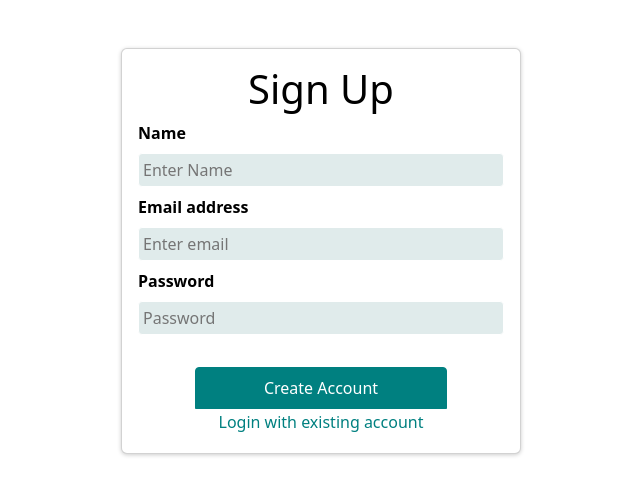
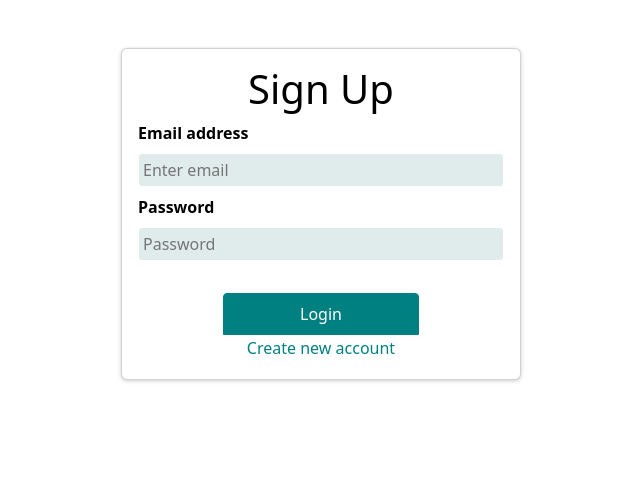
Before and after one commit to harshitaM29/full-stack-expense-tracker-app, a React (Create React App) app in the folder Expense-Tracker-UI/: page / in a window 1280 px wide. Shown: the top 494 px of the page, without its empty margins (319-959 px from the left). Built offline with nearby package versions, Linux system fonts and the light colour scheme.

Commit message:
created login page in front end

```diff
--- a/Expense-Tracker-UI/src/App.js
+++ b/Expense-Tracker-UI/src/App.js
@@ -1,9 +1,18 @@
 import React from 'react';
-import SignUp from './components/Auth/SignUp';
+import LoginPage from './pages/LoginPage';
+import SignUpPage from './pages/SignUpPage';
+import { Switch, Route } from 'react-router-dom';
 
 function App() {
   return (
-    <SignUp />
+   <Switch>
+    <Route path='/' exact>
+      <LoginPage />
+    </Route>
+    <Route path = '/signup'>
+      <SignUpPage />
+    </Route>
+   </Switch>
   );
 }
 
--- /dev/null
+++ b/Expense-Tracker-UI/src/components/Auth/Login.js
@@ -0,0 +1,66 @@
+import classes from './Login.module.css';
+import { Form, Button, ButtonGroup, Card } from 'react-bootstrap';
+import { useState, useRef } from 'react';
+import {useHistory} from 'react-router-dom';
+
+const Login = () => {
+    const [isLoading, setIsLoading] = useState(false);
+    const history = useHistory();
+    const emailInputRef = useRef();
+    const passwordInputRef = useRef();
+    const switchAuthModeHandler = () => {
+        history.push('/signup')
+    };
+    const signInHandler = async(e) => {
+        e.preventDefault();
+        const enteredEmail = emailInputRef.current.value;
+        const enteredPassword = passwordInputRef.current.value;
+        const loginData = {
+          email:enteredEmail,
+          password:enteredPassword
+        }
+        alert('logged in succeful');
+       // setIsLoading(true);
+        // try {
+        // const response = await axios.post('http://localhost:4000/signup',signupData);
+        //   setIsLoading(false)
+        // } catch(err) {
+        //   setIsLoading(false);
+        //   emailInputRef.current.value = "";
+        //   if(err.response.data === 'SequelizeUniqueConstraintError') {
+        //     alert('Email id already present');
+
+        //   }
+
+
+
+    }
+    return (
+        <Card className={classes.auth}>
+        <h1>Sign Up</h1>
+    <Form onSubmit={signInHandler}>
+  <Form.Group className={classes.control} controlId="email">
+    <Form.Label>Email address</Form.Label>
+    <input ref={emailInputRef} required type="email" placeholder="Enter email" />
+  </Form.Group>
+  <Form.Group className={classes.control} controlId="formBasicPassword">
+    <Form.Label>Password</Form.Label>
+    <input ref={passwordInputRef} type="password" placeholder="Password" required/>
+  </Form.Group>
+    <ButtonGroup  className={classes.actions} vertical>
+    {isLoading && <Button  className={classes.toggle} type="button">
+      Sending Request
+  </Button>}
+    {!isLoading && <Button variant="primary" type="submit">
+       Login
+  </Button> }
+  <Button className={classes.toggle} onClick={switchAuthModeHandler} type="button">
+  Create new account
+  </Button>
+  </ButtonGroup>
+    </Form>
+    </Card>
+    )
+};
+
+export default Login;
--- /dev/null
+++ b/Expense-Tracker-UI/src/components/Auth/Login.module.css
@@ -0,0 +1,91 @@
+.auth {
+    margin: 3rem auto;
+    width: 95%;
+    max-width: 25rem;
+    border-radius: 6px;
+    background-color: rgb(245, 250, 250);
+    box-shadow: 0 1px 4px rgba(0, 0, 0, 0.2);
+    padding: 1rem;
+    text-align: center;
+  }
+
+  .auth h1 {
+    text-align: center;
+    color: black;
+  }
+
+  .control {
+    margin-bottom: 0.5rem;
+  }
+
+  .control label {
+    display: block;
+    color: black;
+    font-weight: bold;
+    margin-bottom: 0.5rem;
+    text-align: left;
+
+  }
+
+  .control input {
+    font: inherit;
+    background-color: rgb(224, 235, 235);
+    color: rgb(92, 95, 95);;
+    border-radius: 4px;
+    border: 1px solid white;
+    width: 100%;
+    text-align: left;
+    padding: 0.25rem;
+  }
+  .forget {
+    margin-top: 0.8rem;
+    display: flex;
+    flex-direction: column;
+    align-items: flex-end;
+  }
+  .forget button {
+    background-color: transparent;
+    border: none;
+    color:teal;
+    padding: 0.15rem 0.1rem;
+    cursor: pointer;
+  }
+  .forget button:hover {
+    background-color: transparent;
+    color: rgb(2, 43, 43);
+
+  }
+  .actions {
+    margin-top: 1.5rem;
+    display: flex;
+    flex-direction: column;
+    align-items: center;
+  }
+
+  .actions button {
+    cursor: pointer;
+    font: inherit;
+    color: white;
+    background-color: teal;
+    border: 1px solid teal;
+    border-radius: 4px;
+    padding: 0.5rem 2.5rem;
+  }
+
+  .actions button:hover {
+    background-color: rgb(2, 43, 43);
+    border-color: rgb(2, 43, 43);
+  }
+
+  .actions .toggle {
+    margin-top: 1rem;
+    background-color: transparent;
+    color: teal;
+    border: none;
+    padding: 0.15rem 1.5rem;
+  }
+
+  .actions .toggle:hover {
+    background-color: transparent;
+    color: rgb(39, 178, 178);
+  }
--- a/Expense-Tracker-UI/src/components/Auth/SignUp.js
+++ b/Expense-Tracker-UI/src/components/Auth/SignUp.js
@@ -2,11 +2,16 @@ import classes from './SignUp.module.css';
 import { Form, Button, Container, ButtonGroup, Card } from 'react-bootstrap';
 import { useState, useRef } from 'react';
 import axios from 'axios';
+import {useHistory} from 'react-router-dom';
 const SignUp = () => {
     const [isLoading, setIsLoading] = useState(false);
+    const history = useHistory();
     const emailInputRef = useRef();
     const passwordInputRef = useRef();
     const nameInputRef = useRef();
+    const switchAuthModeHandler = () => {
+      history.push('/')
+  };
     const signUpHandler = async(e) => {
         e.preventDefault();
         const enteredEmail = emailInputRef.current.value;
@@ -21,6 +26,7 @@ const SignUp = () => {
         try {
         const response = await axios.post('http://localhost:4000/signup',signupData);
           setIsLoading(false)
+          history.push('/');
         } catch(err) {
           setIsLoading(false);
           emailInputRef.current.value = "";
@@ -55,7 +61,7 @@ const SignUp = () => {
         {!isLoading && <Button variant="primary" type="submit">
             Create Account
       </Button> }
-      <Button  className={classes.toggle} type="button">
+      <Button  className={classes.toggle} onClick={switchAuthModeHandler} type="button">
             Login with existing account
       </Button>
       </ButtonGroup>
--- a/Expense-Tracker-UI/src/components/Auth/SignUp.module.css
+++ b/Expense-Tracker-UI/src/components/Auth/SignUp.module.css
@@ -1,13 +1,12 @@
 .auth {
   margin: 3rem auto;
-    width: 50%;
+  width: 95%;
   max-width: 25rem;
   border-radius: 6px;
   background-color: rgb(245, 250, 250);
   box-shadow: 0 1px 4px rgba(0, 0, 0, 0.2);
   padding: 1rem;
   text-align: center;
-
 }
 
 .auth h1 {
@@ -38,6 +37,7 @@
   text-align: left;
   padding: 0.25rem;
 }
+
 .actions {
   margin-top: 1.5rem;
   display: flex;
--- /dev/null
+++ b/Expense-Tracker-UI/src/pages/LoginPage.js
@@ -0,0 +1,7 @@
+import Login from "../components/Auth/Login";
+
+const LoginPage = () => {
+    return <Login />
+};
+
+export default LoginPage;
--- /dev/null
+++ b/Expense-Tracker-UI/src/pages/SignUpPage.js
@@ -0,0 +1,7 @@
+import SignUp from "../components/Auth/SignUp";
+
+const SignUpPage = () => {
+    return <SignUp />
+};
+
+export default SignUpPage;
```
Lines whose indentation alone changed are shown as unchanged.
